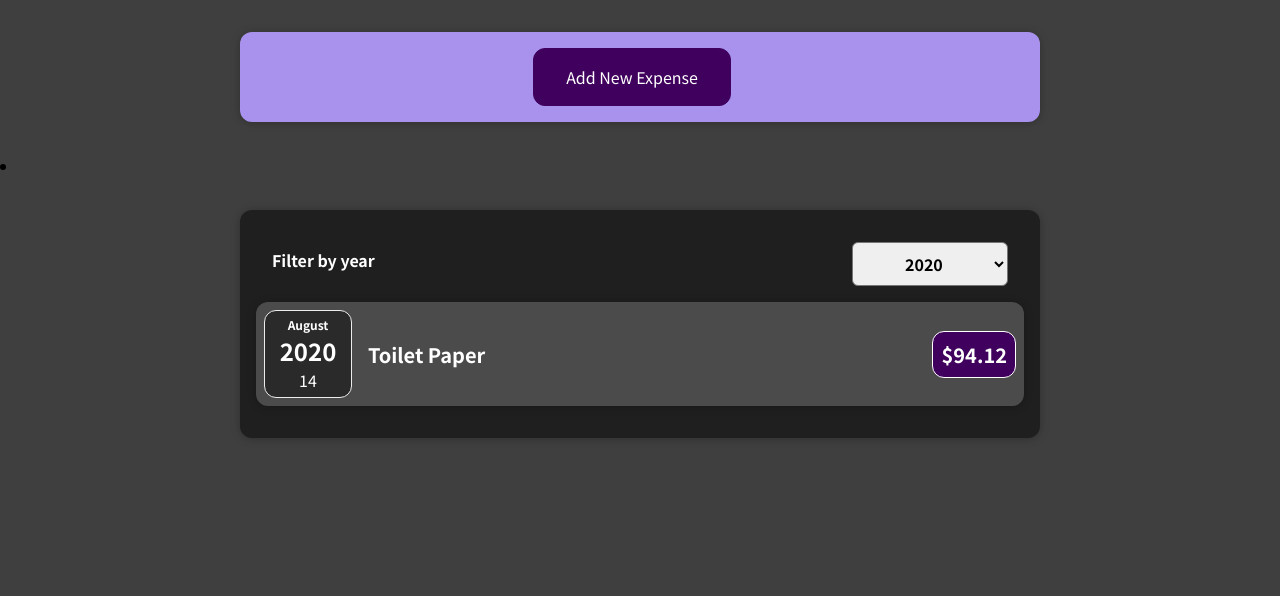
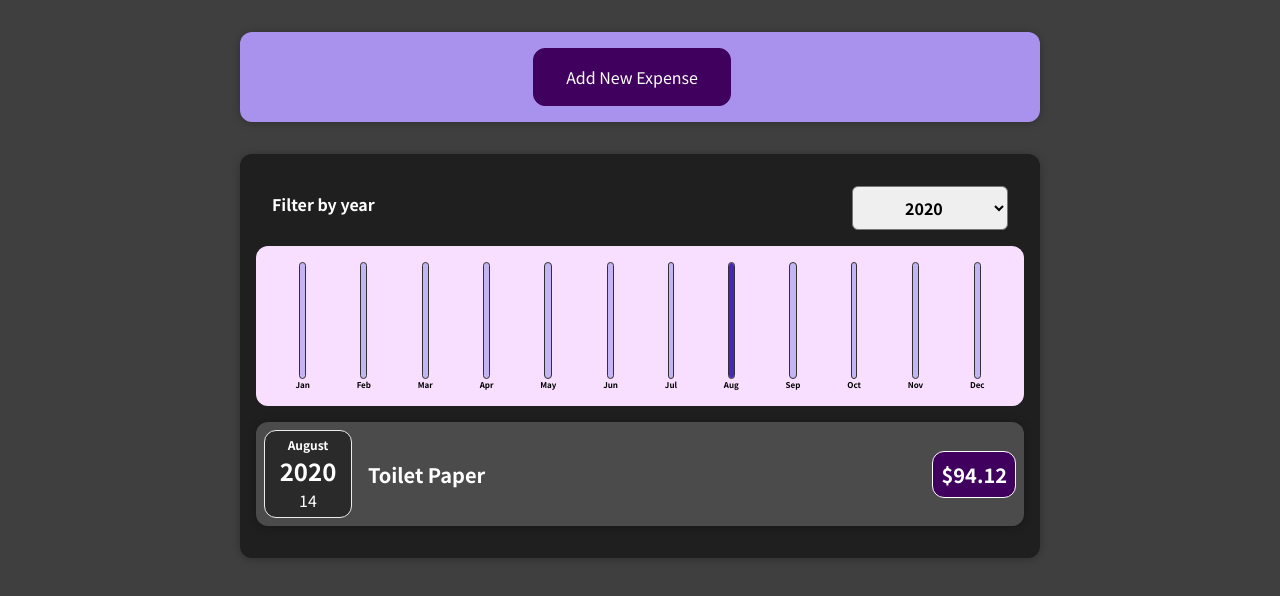
Before and after one commit to fakgbeng/03-learning-react-, a React (Create React App) app: page / in a window 1280 px wide. Shown: the top 596 px of the page. Built offline with nearby package versions, Linux system fonts and the light colour scheme.

Commit message:
concluded expenses app

```diff
--- /dev/null
+++ b/src/components/Chart/Chart.css
@@ -0,0 +1,9 @@
+.chart {
+  padding: 1rem;
+  border-radius: 12px;
+  background-color: #f8dfff;
+  text-align: center;
+  display: flex;
+  justify-content: space-around;
+  height: 10rem;
+}
--- /dev/null
+++ b/src/components/Chart/Chart.js
@@ -0,0 +1,22 @@
+import React from 'react';
+
+import ChartBar from './ChartBar';
+import './Chart.css';
+const Chart = props => {
+  const dataPointValues = props.dataPoints.map(dataPoint => dataPoint.value);
+  const totalMaximum = Math.max(...dataPointValues);
+  return (
+    <div className="chart">
+      {props.dataPoints.map(dataPoint => (
+        <ChartBar
+          key={dataPoint.label}
+          value={dataPoint.value}
+          maxValue={totalMaximum}
+          label={dataPoint.label}
+        />
+      ))}
+    </div>
+  );
+};
+
+export default Chart;
--- /dev/null
+++ b/src/components/Chart/ChartBar.css
@@ -0,0 +1,30 @@
+.chart-bar {
+  height: 100%;
+  display: flex;
+  flex-direction: column;
+  align-items: center;
+}
+
+.chart-bar__inner {
+  height: 100%;
+  width: 50%;
+  border: 1px solid #313131;
+  border-radius: 12px;
+  background-color: #c3b4f3;
+  overflow: hidden;
+  display: flex;
+  flex-direction: column;
+  justify-content: flex-end;
+}
+
+.chart-bar__fill {
+  background-color: #4826b9;
+  width: 100%;
+  transition: all 0.3s ease-out;
+}
+
+.chart-bar__label {
+  font-weight: bold;
+  font-size: 0.5rem;
+  text-align: center;
+}
--- /dev/null
+++ b/src/components/Chart/ChartBar.js
@@ -0,0 +1,26 @@
+import React from 'react';
+
+import './ChartBar.css';
+
+const ChartBar = props => {
+  let barFillHeight = '0%';
+
+  if (props.maxValue > 0) {
+    barFillHeight = Math.round((props.value / props.maxValue) * 100) + '%';
+  }
+  return (
+    <div className="chart-bar">
+      <div className="chart-bar__inner">
+        <div
+          className="chart-bar__fill"
+          style={{
+            height: barFillHeight,
+          }}
+        ></div>
+      </div>
+      <div className="chart-bar__label">{props.label}</div>
+    </div>
+  );
+};
+
+export default ChartBar;
--- a/src/components/Expenses/Expenses.css
+++ b/src/components/Expenses/Expenses.css
@@ -5,3 +5,6 @@
   width: 50rem;
   max-width: 95%;
 }
+li {
+  list-style-type: none;
+}
--- a/src/components/Expenses/Expenses.js
+++ b/src/components/Expenses/Expenses.js
@@ -2,6 +2,7 @@ import React, { useState } from 'react';
 import Card from '../UI/Card';
 import ExpensesFilter from './ExpensesFilter';
 import './Expenses.css';
+import ExpenseChart from './ExpensesChart';
 import ExpensesList from './ExpensesList';
 
 const Expenses = props => {
@@ -23,6 +24,7 @@ const Expenses = props => {
             selected={filteredYear}
             onChangeFilter={filterChangeHandler}
           />
+          <ExpenseChart expenses={filteredExpenses} />
           <ExpensesList items={filteredExpenses} />
         </Card>
       </li>
--- /dev/null
+++ b/src/components/Expenses/ExpensesChart.js
@@ -0,0 +1,27 @@
+import React from 'react';
+import Chart from '../Chart/Chart';
+
+const ExpenseChart = props => {
+  const chartDataPoints = [
+    { label: 'Jan', value: 0 },
+    { label: 'Feb', value: 0 },
+    { label: 'Mar', value: 0 },
+    { label: 'Apr', value: 0 },
+    { label: 'May', value: 0 },
+    { label: 'Jun', value: 0 },
+    { label: 'Jul', value: 0 },
+    { label: 'Aug', value: 0 },
+    { label: 'Sep', value: 0 },
+    { label: 'Oct', value: 0 },
+    { label: 'Nov', value: 0 },
+    { label: 'Dec', value: 0 },
+  ];
+
+  for (const expense of props.expenses) {
+    const expenseMonth = expense.date.getMonth(); // Starting at 0 => January => 0
+    chartDataPoints[expenseMonth].value += expense.amount;
+  }
+  return <Chart dataPoints={chartDataPoints} />;
+};
+
+export default ExpenseChart;
```
Also changed, not shown: 1 other file (tests, documents, lock files or other folders).
